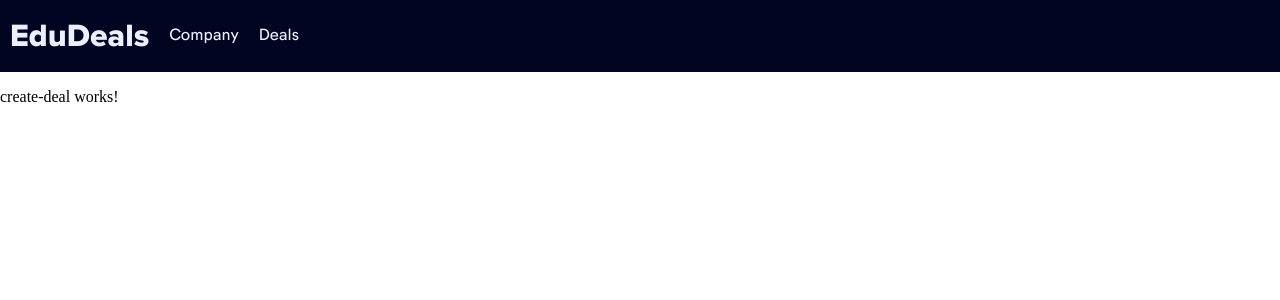
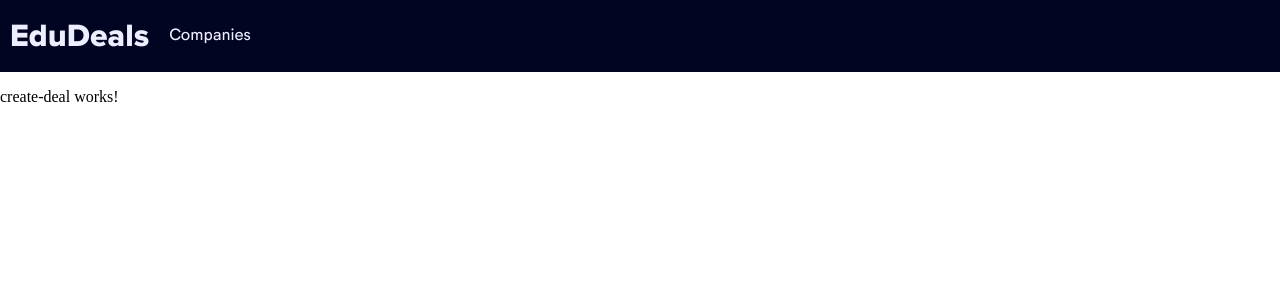
Before and after one commit to FreshHeadsSem3/Frontend, an Angular app in the folder FreshHeadFrontend/: page /create-deal in a window 1280 px wide. Shown: the top 300 px of the page. Built offline with nearby package versions, Linux system fonts and the light colour scheme.

Commit message:
changed routing

```diff
--- a/FreshHeadFrontend/src/app/app-routing.module.ts
+++ b/FreshHeadFrontend/src/app/app-routing.module.ts
@@ -6,10 +6,10 @@ import { CreateDealComponent } from './deal/create-deal/create-deal.component';
 import {DealsComponent} from "./deal/deals/deals.component";
 
 const routes: Routes = [
-  { path: 'deal', component: InfoDealsComponent, pathMatch: 'full'},
+  { path: '', component: DealsComponent, pathMatch: 'full'},
   { path: 'create-deal', component: CreateDealComponent},
   { path: 'company', component: CompanyComponent},
-  { path: 'alldeals', component: DealsComponent}
+  { path: 'deal', component: InfoDealsComponent}
 ];
 
 @NgModule({
--- a/FreshHeadFrontend/src/app/deal/deals/deals.component.css
+++ b/FreshHeadFrontend/src/app/deal/deals/deals.component.css
@@ -7,8 +7,14 @@
   flex-grow: 1;
   background: #fad9e7;
   margin: 10px;
-  border-radius: 3px;
+  border-radius: 20px;
   box-shadow: 3px 3px 5px #0000005c;
+  cursor: pointer;
+  transition: 0.4s;
+}
+
+.card:hover {
+  scale: 1.03;
 }
 
 .cardImage{
--- a/FreshHeadFrontend/src/app/navbar/navbar.component.html
+++ b/FreshHeadFrontend/src/app/navbar/navbar.component.html
@@ -1,10 +1,7 @@
 <header class="header">
   <h1 routerLink="/" class="logo">EduDeals</h1>
   <div class="nav_link">
-    <a routerLink="/company" class="link">Company</a>
-  </div>
-  <div class="nav_link">
-    <a routerLink="/alldeals" class="link">Deals</a>
+    <a routerLink="/company" class="link">Companies</a>
   </div>
 </header>
 <router-outlet></router-outlet>
```
